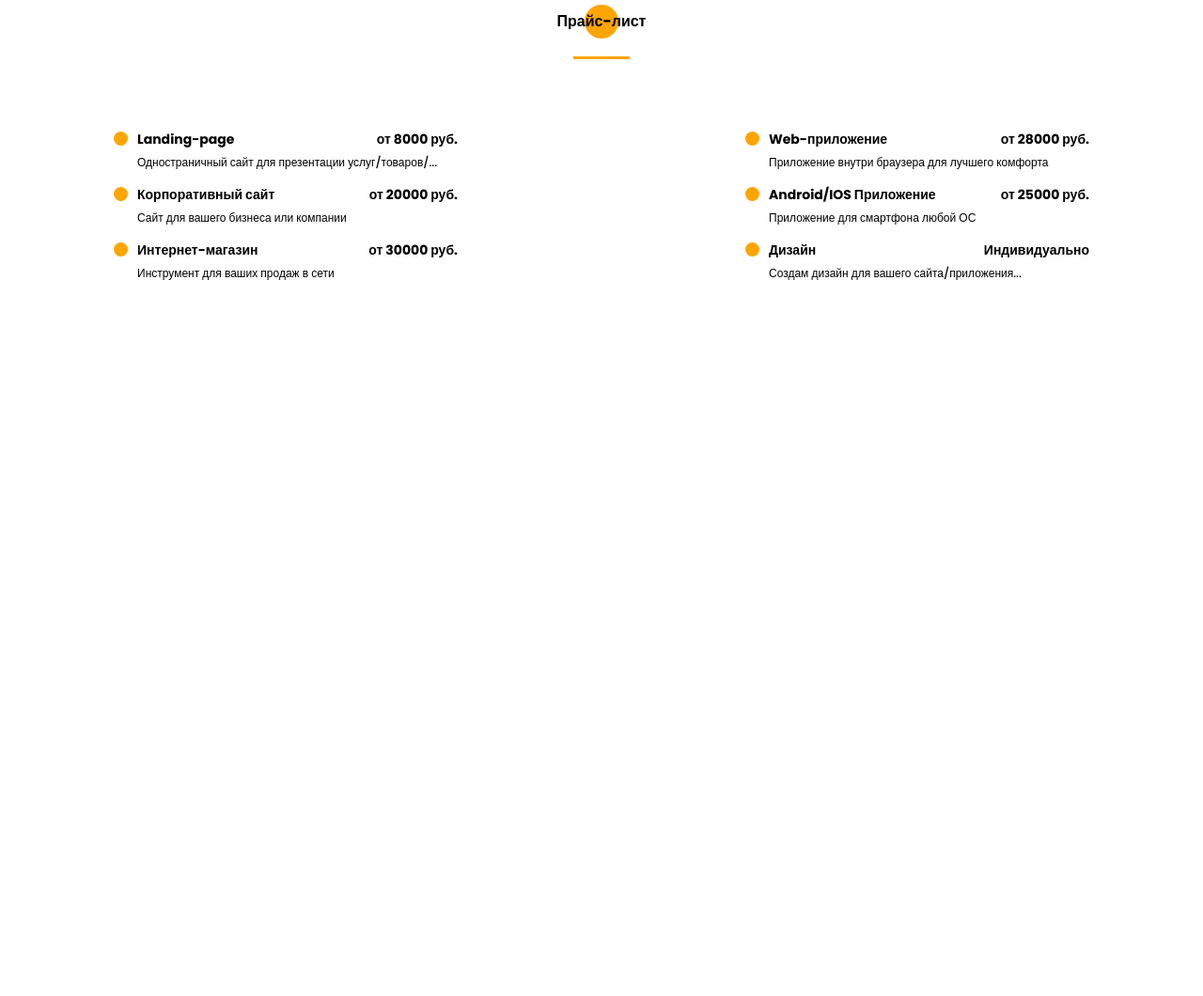
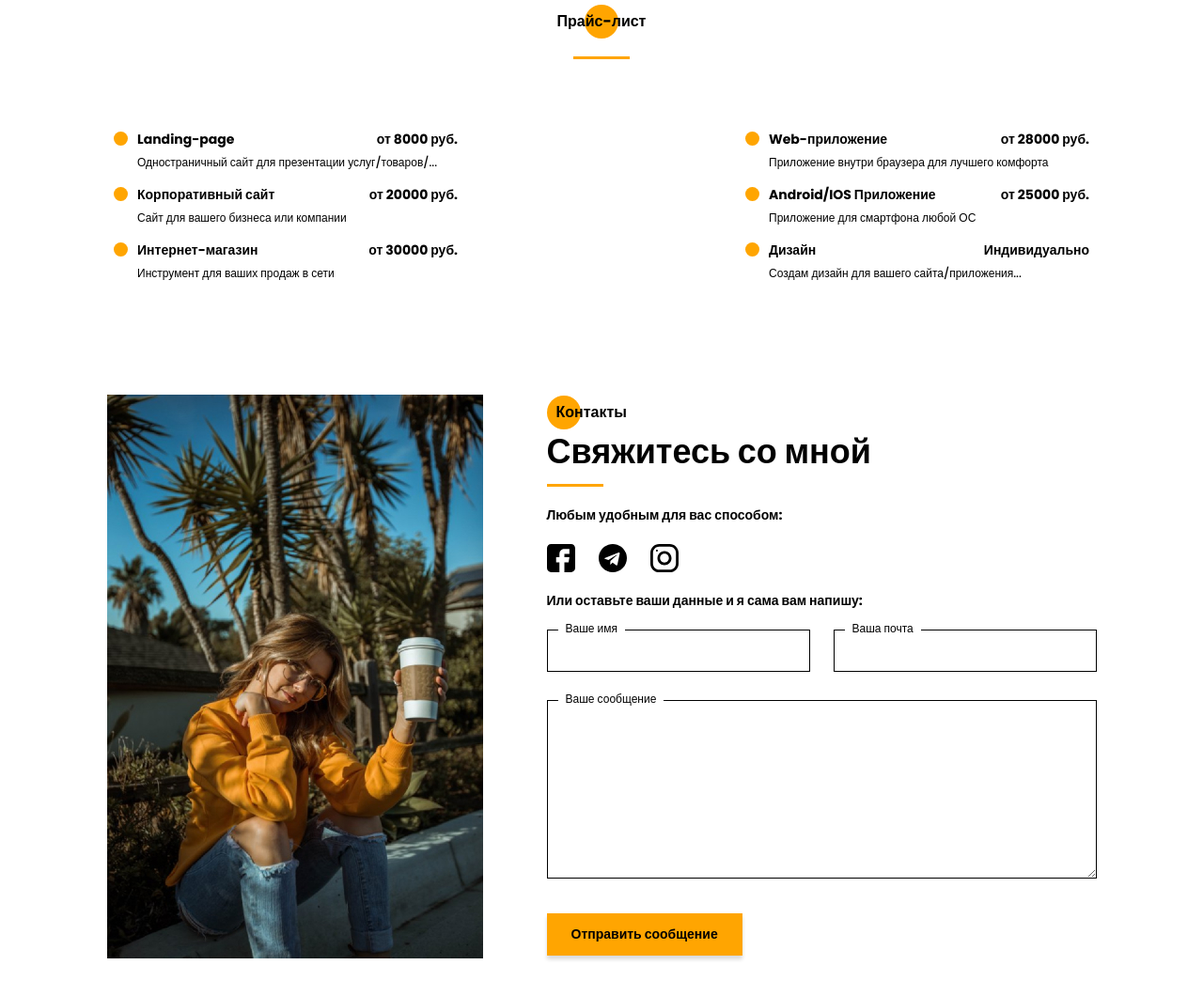
Before and after one commit to timsayfullaev/portfolio, a website: page src/index.html in a window 1280 px wide. Shown: the part 4239-5299 px from the top of the page at 94% size. Before the commit the page ends 4539 px from the top, so only its background shows below. Drawn offline with nearby package versions, Linux system fonts and the light colour scheme; files that its build step writes are made by us from their sources; files whose address does not match are found by name.

Commit message:
contacts

```diff
--- a/src/index.html
+++ b/src/index.html
@@ -104,7 +104,7 @@
                 <div class="about__text">
                     <h2 class="title title_circle">Про меня</h2>
                     <div class="title title_medium">Меня зовут Александра</div>
-                    <div class="divider divider_about"></div>
+                    <div class="divider divider_left"></div>
                     <p class="about__description">Lorem ipsum dolor sit amet, consectetur adipiscing elit, sed do
                         eiusmod tempor incididunt ut labore et dolore magna aliqua. Ut enim ad minim veniam, quis
                         nostrud exercitation ullamco laboris nisi ut aliquip ex ea commodo consequat. Duis aute irure
@@ -149,7 +149,7 @@
         <div class="container">
             <h2 class="title title_circle title_center">Опыт</h2>
             <div class="title title_medium title_medium-center">Чем я буду полезна</div>
-            <div class="divider divider_center"></div>
+            <div class="divider"></div>
             <div class="expirience__grid">
                 <div class="expirience__column">
                     <h3 class="expirience__title">Образование</h3>
@@ -221,7 +221,7 @@
         <div class="container">
             <h2 class="title title_circle title_center">Навыки</h2>
             <div class="title title_medium title_medium-center">Что я использую в работе</div>
-            <div class="divider divider_center"></div>
+            <div class="divider"></div>
             <div class="skills__grid">
                 <div class="skills__item">
                     <div class="skills__logo"><img src="icons/skills/html5.svg" alt="html5"></div>
@@ -329,14 +329,16 @@
         <div class="container">
             <h2 class="title title_circle title_center">Портфолио</h2>
             <div class="title title_medium title_medium-center">Мои работы</div>
-            <div class="divider divider_center"></div>
+            <div class="divider"></div>
             <div class="portfolio__grid">
                 <a href="uber/" class="portfolio__link" target="_blank"><img src="img/works/uber.jpg" alt="uber"></a>
                 <a href="pulse/" class="portfolio__link" target="_blank"><img src="img/works/pulse.jpg" alt="pulse"></a>
                 <a href="#" class="portfolio__link"><img src="img/works/bread.jpg" alt="bread"></a>
-                <a href="#" class="portfolio__link portfolio__link_vertical"><img src="img/works/plans.jpg" alt="plans"></a>
+                <a href="#" class="portfolio__link portfolio__link_vertical"><img src="img/works/plans.jpg"
+                        alt="plans"></a>
                 <a href="#" class="portfolio__link"><img src="img/works/ipad.jpg" alt="ipad"></a>
-                <a href="#" class="portfolio__link portfolio__link_horizontal"><img src="img/works/mac.jpg" alt="mac"></a>
+                <a href="#" class="portfolio__link portfolio__link_horizontal"><img src="img/works/mac.jpg"
+                        alt="mac"></a>
             </div>
         </div>
     </section>
@@ -344,7 +346,7 @@
     <section class="price" id="price">
         <div class="container">
             <h2 class="title title_circle title_center">Прайс-лист</h2>
-            <div class="divider divider_center"></div>
+            <div class="divider"></div>
             <div class="price__grid">
                 <div class="price__column">
                     <ul class="price__list">
@@ -388,6 +390,32 @@
         </div>
     </section>
 
+    <section class="contacts">
+        <div class="container">
+            <div class="contacts__grid">
+                <div class="contacts__photo"><img src="img/main_photo.jpg" alt="main_photo"></div>
+                <div class="contacts__block">
+                    <h2 class="title title_circle">Контакты</h2>
+                    <div class="title title_medium">Свяжитесь со мной</div>
+                    <div class="divider divider_left"></div>
+                    <p class="contacts__text">Любым удобным для вас способом:</p>
+                    <div class="contacts__social">
+                        <a href="#"><img src="icons/social/facebook.svg" alt="facebook"></a>
+                        <a href="#"><img src="icons/social/telegram.svg" alt="telegram"></a>
+                        <a href="#"><img src="icons/social/instagram.svg" alt="instagram"></a>
+                    </div>
+                    <p class="contacts__text">Или оставьте ваши данные и я сама вам напишу:</p>
+                    <form action="#" class="form">
+                        <div class="form__input"><label for="name">Ваше имя</label><input name="name" id="name" type="text"></div>
+                        <div class="form__input"><label for="email">Ваша почта</label><input name="email" id="email" type="email"></div>
+                        <div class="form__textarea"><label for="text">Ваше сообщение</label><textarea name="text" id="text"></textarea></div>
+                        <div><button type="submit" class="button">Отправить сообщение</button></div>
+                    </form>
+                </div>
+            </div>
+        </div>
+    </section>
+
     <script src="js/script.js"></script>
 </body>
 
--- a/src/sass/blocks/_button.scss
+++ b/src/sass/blocks/_button.scss
@@ -7,6 +7,7 @@
     color: #000000;
     padding: 12px 26px;
     transition: all .25s;
+    border: none;
     &:hover {
         text-decoration: none;
         color: #000000;
--- /dev/null
+++ b/src/sass/blocks/_contacts.scss
@@ -0,0 +1,35 @@
+.contacts {
+    padding: 120px 0 91px 0;
+    &__grid {
+        display: grid;
+        grid-template-columns: 400px 585px;
+        grid-column-gap: 68px;
+        justify-content: center;
+    }
+    &__block {
+        padding-top: 7px;
+    }
+    &__text {
+        font-weight: bold;
+        font-size: 14px;
+        line-height: 21px;
+        color: #000000;
+        margin-top: 20px;
+        margin-bottom: 20px;
+    }
+    &__social {
+        display: flex;
+        align-items: center;
+        a {
+            width: 30px;
+            height: 30px;
+            margin-right: 25px;
+            img {
+                width: 100%;
+            }
+            &:first-child {
+                transform: rotate(90deg);
+            }
+        }
+    }
+}
--- a/src/sass/blocks/_divider.scss
+++ b/src/sass/blocks/_divider.scss
@@ -3,7 +3,7 @@
     height: 3px;
     background-color: $mainColor;
     margin: 25px auto 0 auto;
-    &_about {
+    &_left {
         margin: 0;
         margin-top: 4px;
     }
--- /dev/null
+++ b/src/sass/blocks/_form.scss
@@ -0,0 +1,59 @@
+.form {
+    display: grid;
+    grid-template-columns: repeat(2, 1fr);
+    grid-template-rows: repeat(3, minmax(45px, auto));
+    grid-column-gap: 25px;
+    grid-row-gap: 30px;
+    &__input {
+        position: relative;
+        label {
+            font-weight: 500;
+            font-size: 12px;
+            line-height: 18px;
+            color: #000000;
+            position: absolute;
+            top: -10px;
+            left: 12px;
+            background-color: #fff;
+            padding: 0 8px;
+        }
+        input {
+            width: 100%;
+            height: 45px;
+            border: 1px solid #000000;
+            padding: 10px 20px;
+            font-weight: 500;
+            font-size: 12px;
+            line-height: 18px;
+            color: #000000;
+        }
+    }
+    &__textarea {
+        grid-column-start: 1;
+        grid-column-end: 3;
+        grid-row-start: 2;
+        grid-row-end: 3;
+        position: relative;
+        label {
+            font-weight: 500;
+            font-size: 12px;
+            line-height: 18px;
+            color: #000000;
+            position: absolute;
+            top: -10px;
+            left: 12px;
+            background-color: #fff;
+            padding: 0 8px;
+        }
+        textarea {
+            width: 100%;
+            height: 190px;
+            border: 1px solid #000000;
+            padding: 10px 20px;
+            font-weight: 500;
+            font-size: 12px;
+            line-height: 18px;
+            color: #000000;
+        }
+    }
+}
--- a/src/sass/blocks/_price.scss
+++ b/src/sass/blocks/_price.scss
@@ -13,7 +13,7 @@
         li {
             margin-top: 15px;
             display: grid;
-            grid-template-columns: repeat(2, minmax(1fr, auto));
+            grid-template-columns: repeat(2, auto);
             grid-template-rows: repeat(2, minmax(18px, auto));
             grid-row-gap: 5px;
             justify-content: space-between;
--- a/src/sass/style.scss
+++ b/src/sass/style.scss
@@ -28,3 +28,5 @@
 @import 'blocks/skills';
 @import 'blocks/portfolio';
 @import 'blocks/price';
+@import 'blocks/contacts';
+@import 'blocks/form';
```
Also changed, not shown: dist/css/style.min.css, dist/index.html.
